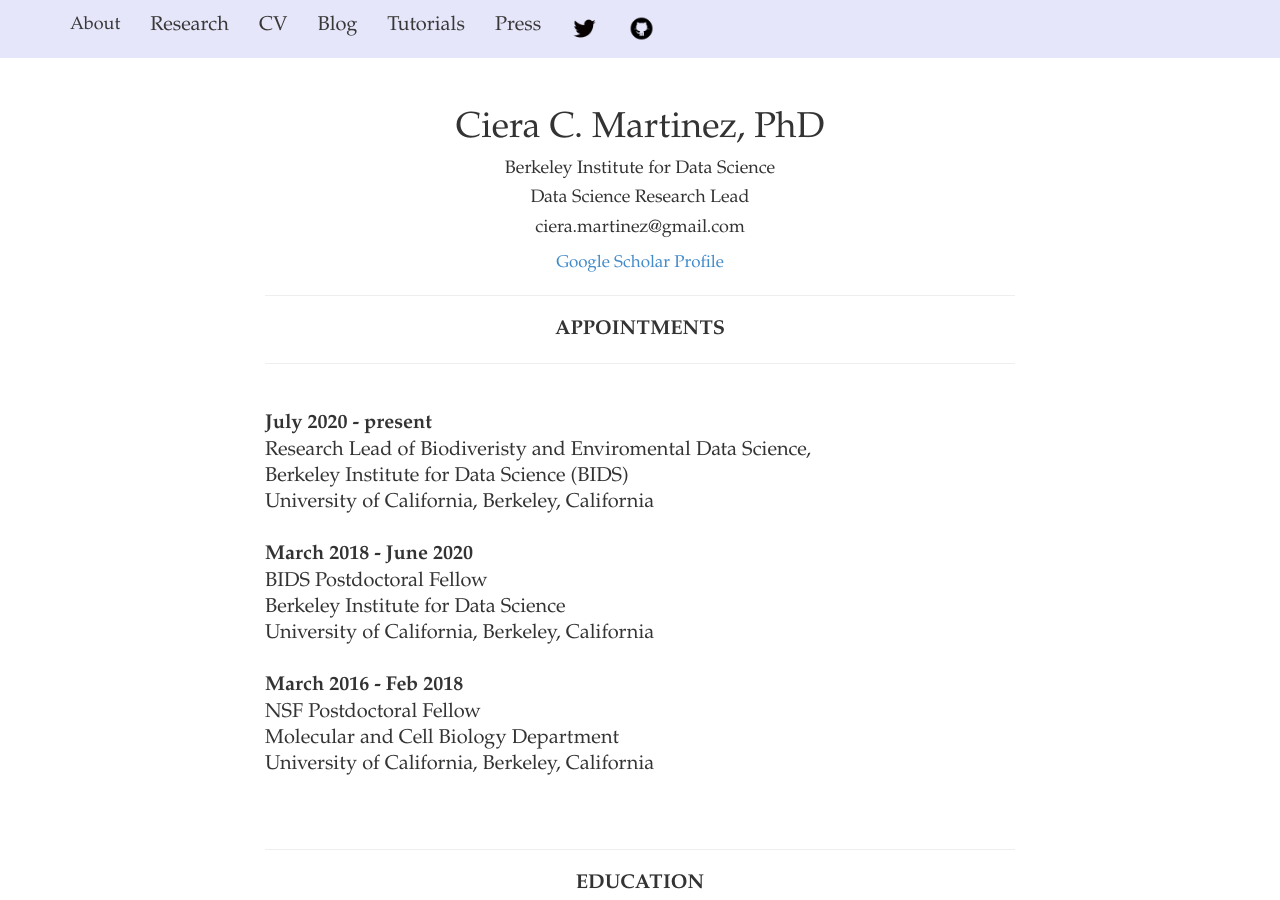
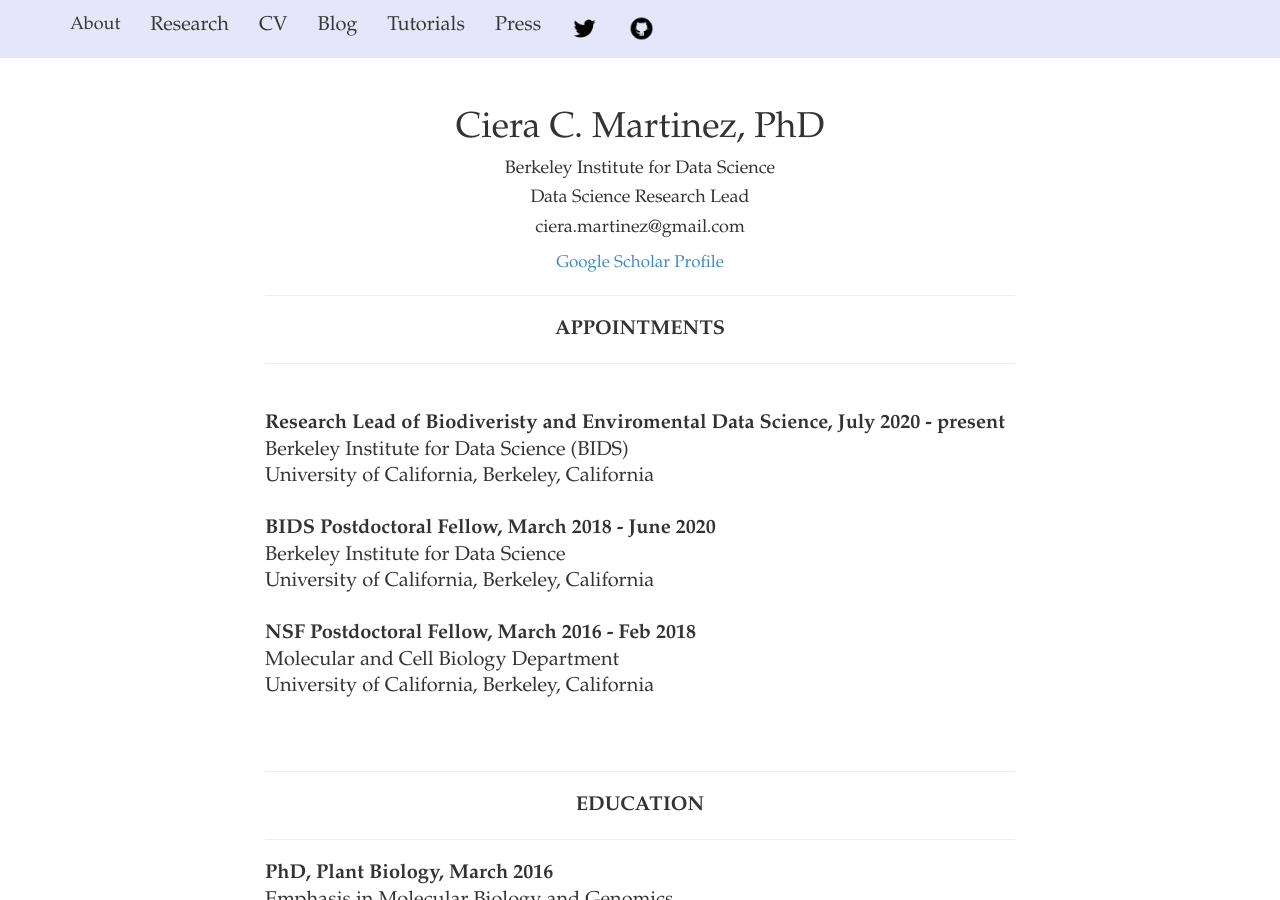
Before and after one commit to iamciera/creports, a Jekyll site: the page built from cv/index.html, in a window 1280 px wide and 900 px high. Built offline with Jekyll 4.4.1, drawn with Linux system fonts in a browser that asks for light colours; nearby versions of some CDN libraries.

Commit message:
updated CV

```diff
--- a/cv/index.html
+++ b/cv/index.html
@@ -20,20 +20,17 @@
 				<center><strong>APPOINTMENTS</strong></center>
 				<hr />
 				<br />
-				<strong>July 2020 - present</strong><br />
-				Research Lead of Biodiveristy and Enviromental Data Science,<br />
+				<strong>Research Lead of Biodiveristy and Enviromental Data Science, July 2020 - present</strong><br />
 				Berkeley Institute for Data Science (BIDS)<br />
 				University of California, Berkeley, California<br />
 
 				<br />
-				<strong> March 2018 - June 2020</strong><br />
-				BIDS Postdoctoral Fellow<br />
+				<strong>BIDS Postdoctoral Fellow, March 2018 - June 2020</strong><br />
 				Berkeley Institute for Data Science<br />
 				University of California, Berkeley, California<br />
 
 				<br />
-				<strong> March 2016 - Feb 2018</strong><br />
-				NSF Postdoctoral Fellow<br />
+				<strong>NSF Postdoctoral Fellow, March 2016 - Feb 2018</strong><br />
 				Molecular and Cell Biology Department<br />
 				University of California, Berkeley, California<br />
 
```
